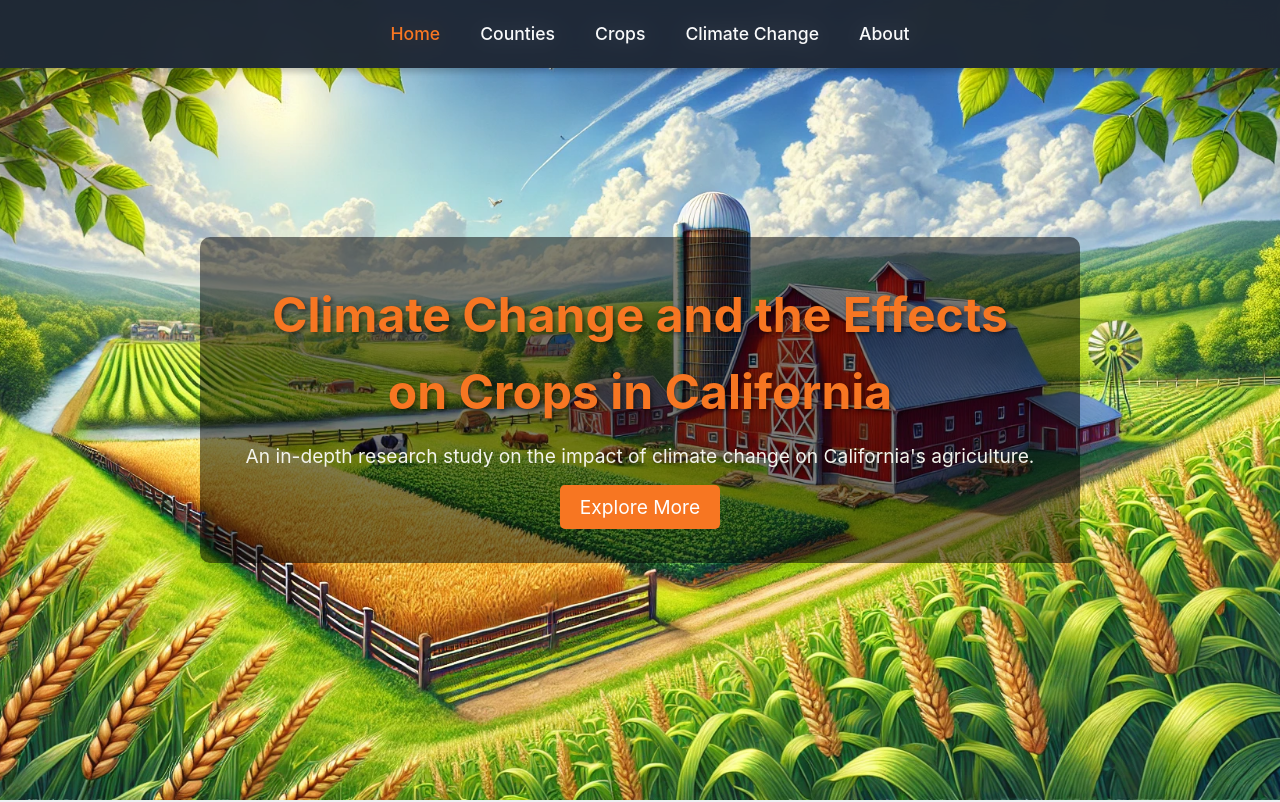
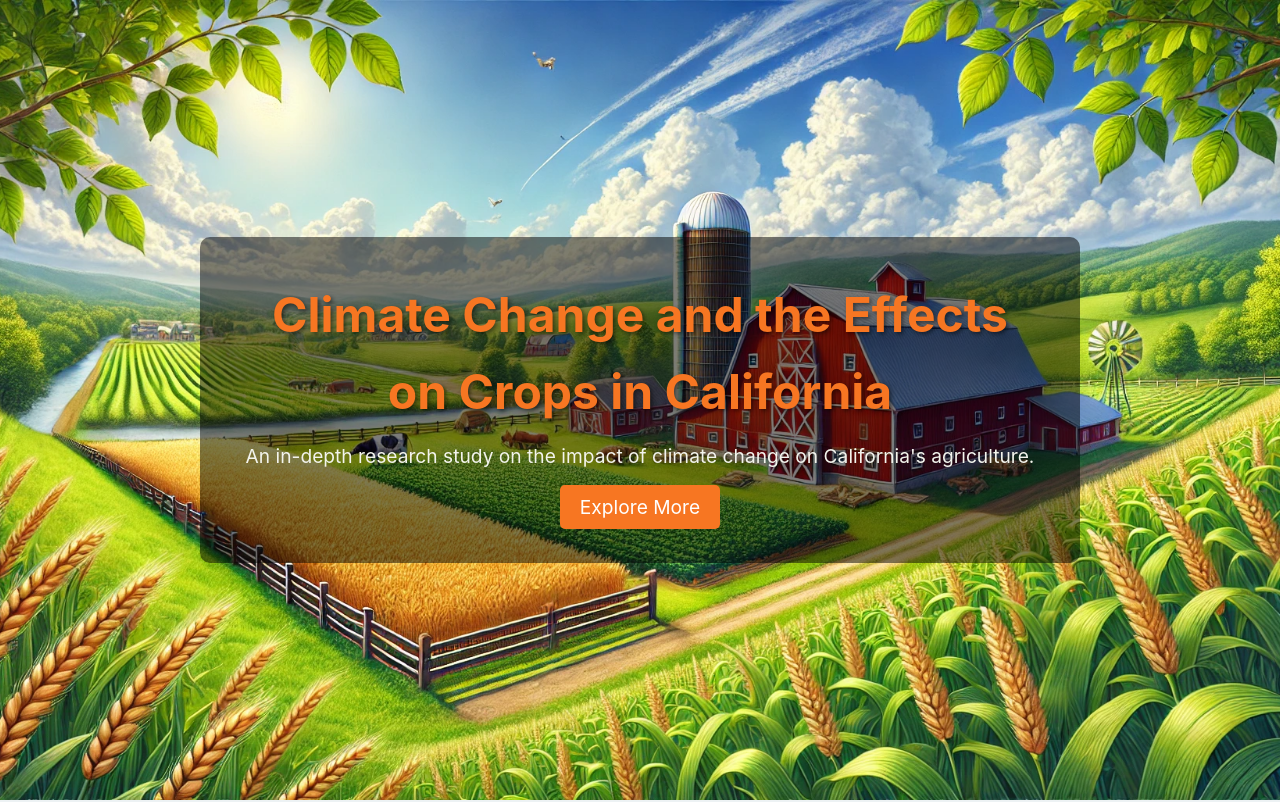
Before and after one commit to DatsIsaiah/FactsClimateChange, a React (Create React App) app in the folder climate-change-project/: page / in a window 1280 px wide. Shown: the top 802 px of the page. Built offline with nearby package versions, Linux system fonts and the light colour scheme; the HTML template or start-up script is replaced by a standard one.

Commit message:
Fixed navbar blocking text error.

```diff
--- a/climate-change-project/src/components/NavBar.css
+++ b/climate-change-project/src/components/NavBar.css
@@ -1,7 +1,6 @@
-/* NavBar.css */
-
+/* Default navbar styles */
 .navbar {
-  position: fixed;
+  position: fixed; /* Fixed at the top */
   top: 0;
   width: 100%;
   background-color: rgba(31, 41, 55, 0.85); /* Dark color with transparency */
@@ -9,10 +8,16 @@
   box-shadow: 0 4px 6px rgba(0, 0, 0, 0.1);
   z-index: 1000;
   transition: transform 0.3s ease-in-out, opacity 0.3s ease-in-out;
-  transform: translateY(0); /* Default to visible */
+  transform: translateY(-100%); /* Start hidden */
+  opacity: 0; /* Start transparent */
+}
+
+.navbar-visible {
+  transform: translateY(0); /* Slide down into view */
   opacity: 1; /* Fully opaque */
 }
 
+/* Navbar list and link styles */
 .navbar ul {
   list-style: none;
   display: flex;
--- a/climate-change-project/src/components/NavBar.js
+++ b/climate-change-project/src/components/NavBar.js
@@ -7,13 +7,34 @@ function NavBar() {
 
   useEffect(() => {
     const navbar = document.getElementById('navbar');
-    if (navbar) {
+
+    const handleScroll = () => {
+      if (window.scrollY > 50) {
+        navbar.classList.add('navbar-visible');
+      } else {
+        navbar.classList.remove('navbar-visible');
+      }
+    };
+
+    if (location.pathname === '/') {
+      window.addEventListener('scroll', handleScroll);
+      handleScroll(); // Check on initial render
+    } else {
       navbar.classList.add('navbar-visible');
     }
+
+    return () => {
+      window.removeEventListener('scroll', handleScroll);
+    };
   }, [location]);
 
+  useEffect(() => {
+    // Scroll to top when route changes
+    window.scrollTo(0, 0);
+  }, [location.pathname]);
+
   return (
-    <header id="navbar" className="navbar navbar-visible">
+    <header id="navbar" className="navbar">
       <nav>
         <ul>
           <li><NavLink exact to="/" activeClassName="active">Home</NavLink></li>
```
